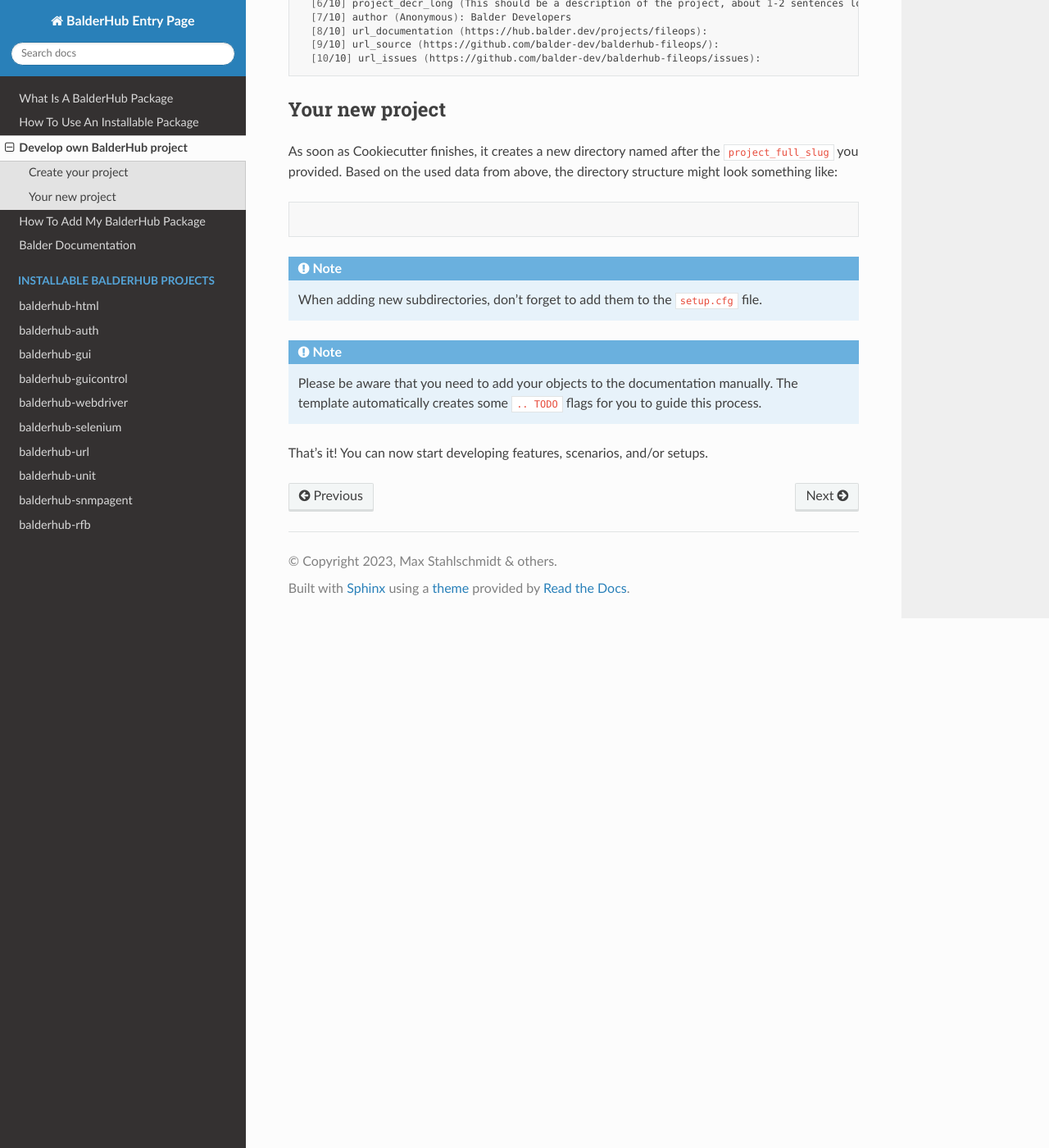
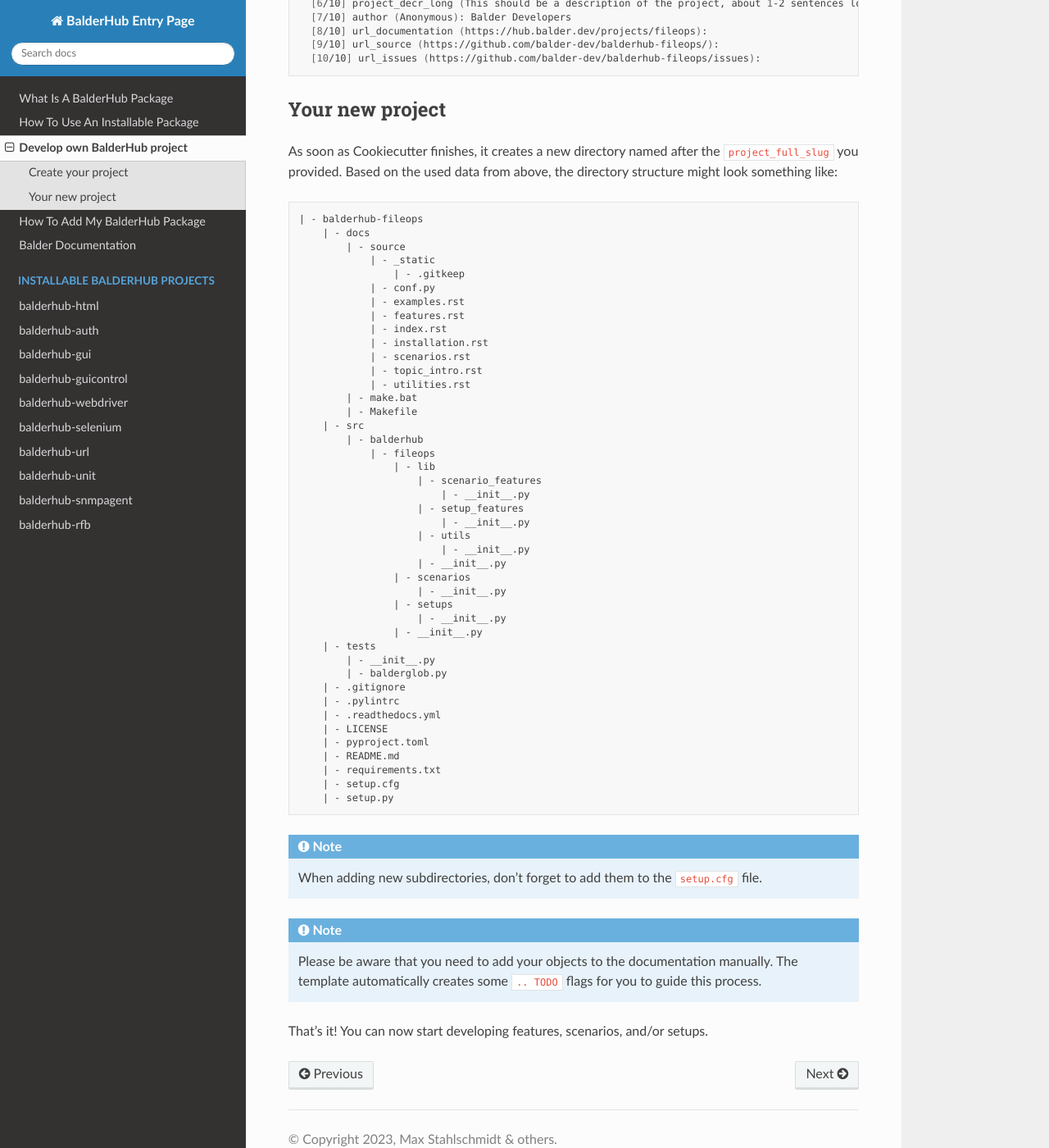
Before and after one commit to balder-dev/hub.balder.dev, a Sphinx documentation site: the page built from doc/source/develop_own.rst, in a window 1280 px wide and 1400 px high, scrolled down 1408 px. Shown: the whole window at 82% size. Built offline with Sphinx 7.4.7 and the Read the Docs theme 3.1.0, drawn with Linux system fonts in a browser that asks for light colours.

Commit message:
docs(develop_own.rst): add example filestructure based on fileops generation

```diff
--- a/doc/source/develop_own.rst
+++ b/doc/source/develop_own.rst
@@ -73,6 +73,49 @@ on the used data from above, the directory structure might look something like:
 
 .. code-block:: none
 
+    | - balderhub-fileops
+        | - docs
+            | - source
+                | - _static
+                    | - .gitkeep
+                | - conf.py
+                | - examples.rst
+                | - features.rst
+                | - index.rst
+                | - installation.rst
+                | - scenarios.rst
+                | - topic_intro.rst
+                | - utilities.rst
+            | - make.bat
+            | - Makefile
+        | - src
+            | - balderhub
+                | - fileops
+                    | - lib
+                        | - scenario_features
+                            | - __init__.py
+                        | - setup_features
+                            | - __init__.py
+                        | - utils
+                            | - __init__.py
+                        | - __init__.py
+                    | - scenarios
+                        | - __init__.py
+                    | - setups
+                        | - __init__.py
+                    | - __init__.py
+        | - tests
+            | - __init__.py
+            | - balderglob.py
+        | - .gitignore
+        | - .pylintrc
+        | - .readthedocs.yml
+        | - LICENSE
+        | - pyproject.toml
+        | - README.md
+        | - requirements.txt
+        | - setup.cfg
+        | - setup.py
 
 .. note::
     When adding new subdirectories, don't forget to add them to the ``setup.cfg`` file.
```
